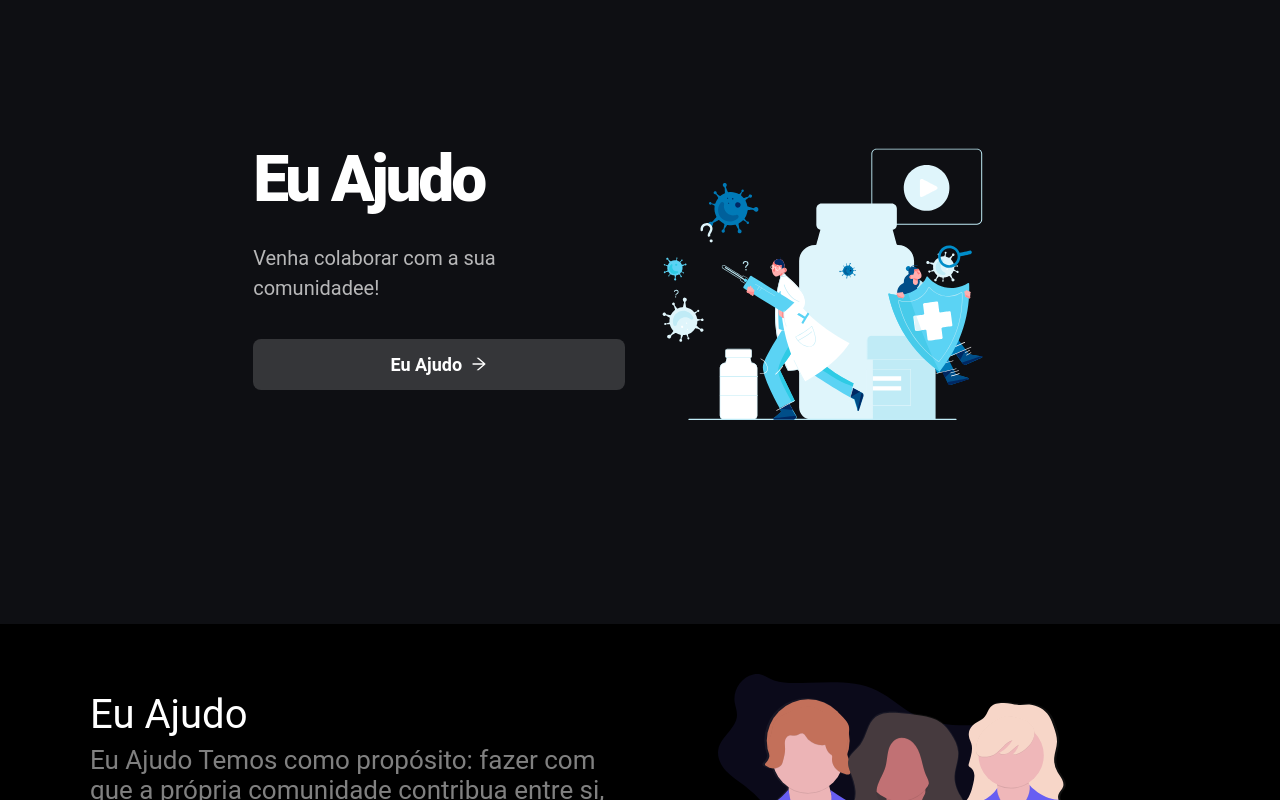
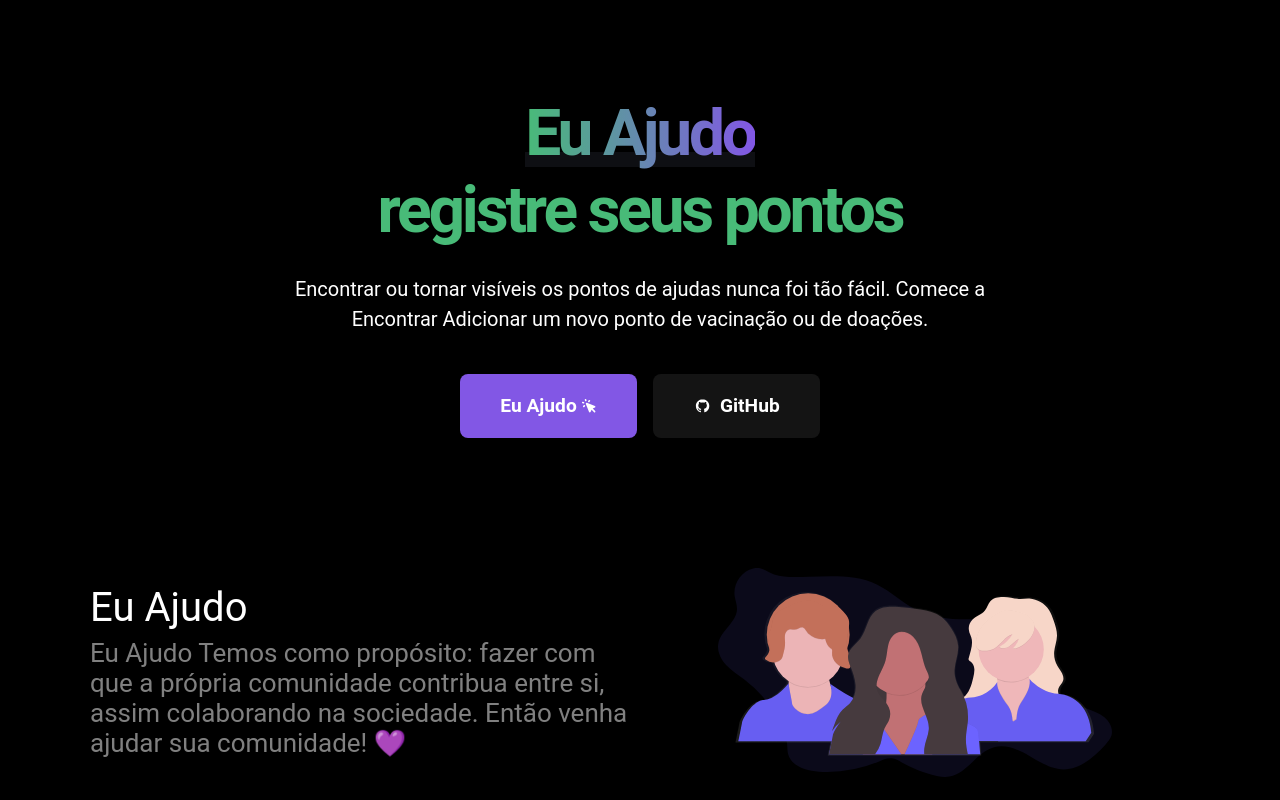
Before and after one commit to KayoRonald/euajudo-app, a React (Create React App) app: page / in a window 1280 px wide. Shown: the top 800 px of the page. Built offline with nearby package versions, Linux system fonts and the light colour scheme.

Commit message:
update hero

```diff
--- a/src/pages/Home/Landing.tsx
+++ b/src/pages/Home/Landing.tsx
@@ -1,12 +1,106 @@
 import React from 'react';
 import Helmet from 'react-helmet';
-import { Container, Hero, Footer } from '../../containers';
+import {
+  Box, Heading, Container as ChakraContainer,
+  Text, Button, Stack, Icon,
+} from '@chakra-ui/react';
+import { DiGithubBadge } from 'react-icons/di';
+import { Container, Footer } from '../../containers';
 import { Banner, Accordion } from '../../components';
+import * as ROUTES from '../../constants/routes';
 export default function Landing() {
   return (
     <React.Fragment key="key">
       <Helmet title="Eu Ajudo | Venha ajudar sua comunidade!" />
-      <Hero />
+      <Box>
+        <Box as="section" pt="6rem" pb={{ base: "0", md: "5rem" }}>
+          <ChakraContainer maxW="107ch">
+            <Box textAlign="center">
+              <Heading
+                maxW="16ch"
+                mx="auto"
+                fontSize={{ base: "2.25rem", sm: "3rem", lg: "4rem" }}
+                letterSpacing="tighter"
+                mb="16px"
+                lineHeight="1.2"
+              >
+                <Text
+                  as="span"
+                  bgClip="text"
+                  bgGradient="linear(to-r, green.400,purple.500)"
+                  position="relative"
+                  _after={{
+                    content: "''",
+                    width: 'full',
+                    height: '20%',
+                    position: 'absolute',
+                    bottom: 1,
+                    left: 0,
+                    bg: 'black.400',
+                    zIndex: -1,
+                  }}
+                >
+                  Eu Ajudo
+                </Text>
+                <br />{' '}
+                <Text color="green.400" as="span">
+                  registre seus pontos
+                </Text>{' '}
+              </Heading>
+              <Text
+                maxW="700px"
+                mx="auto"
+                fontSize={{ base: "lg", lg: "xl" }}
+                mt="6"
+              >
+                Encontrar ou tornar visíveis os pontos de ajudas nunca foi tão fácil.
+                Comece a Encontrar Adicionar um novo ponto de vacinação ou de doações.
+              </Text>
+              <Stack
+                mt="10"
+                spacing="4"
+                justify="center"
+                direction={{ base: "column", sm: "row" }}
+              >
+                <Button
+                  h="4rem"
+                  px="40px"
+                  fontSize="1.2rem"
+                  as="a"
+                  size="lg"
+                  bg="purple.500"
+                  target="__blank"
+                  href={ROUTES.APPMAP}
+                  _hover={
+                    { backgroundColor: 'purple.400' }
+                  }
+                >
+                  Eu Ajudo
+                  <Icon boxSize={4} ml={1} viewBox="0 0 20 20" fill="currentColor">
+                    <path
+                      fillRule="evenodd"
+                      d="M6.672 1.911a1 1 0 10-1.932.518l.259.966a1 1 0 001.932-.518l-.26-.966zM2.429 4.74a1 1 0 10-.517 1.932l.966.259a1 1 0 00.517-1.932l-.966-.26zm8.814-.569a1 1 0 00-1.415-1.414l-.707.707a1 1 0 101.415 1.415l.707-.708zm-7.071 7.072l.707-.707A1 1 0 003.465 9.12l-.708.707a1 1 0 001.415 1.415zm3.2-5.171a1 1 0 00-1.3 1.3l4 10a1 1 0 001.823.075l1.38-2.759 3.018 3.02a1 1 0 001.414-1.415l-3.019-3.02 2.76-1.379a1 1 0 00-.076-1.822l-10-4z"
+                      clipRule="evenodd"
+                    />
+                  </Icon>
+                </Button>
+                <Button
+                  as="a"
+                  size="lg"
+                  h="4rem"
+                  px="40px"
+                  fontSize="1.2rem"
+                  href={ROUTES.GITHUB}
+                  target="__blank"
+                  leftIcon={<DiGithubBadge />}
+                >
+                  GitHub
+                </Button>
+              </Stack>
+            </Box>
+          </ChakraContainer>
+        </Box>
+      </Box>
       <Container />
       <Accordion />
       <Banner />
--- a/src/styles/theme/foundations/colors.ts
+++ b/src/styles/theme/foundations/colors.ts
@@ -7,6 +7,9 @@ const colors = {
   },
   purple: {
     500: '#8257e5',
+  },
+  black: {
+    400: '#0e0f13',
   },
   primary: {
     100: '#E5FCF1',
```
